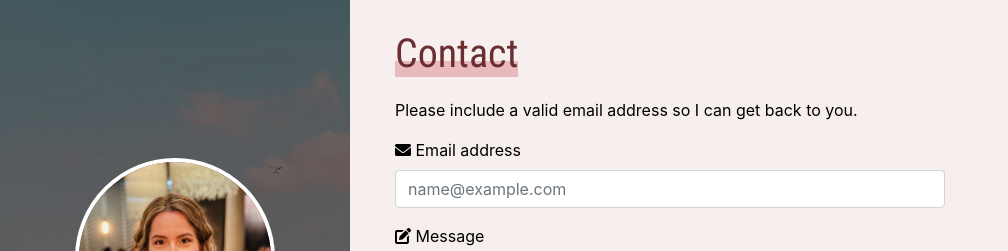
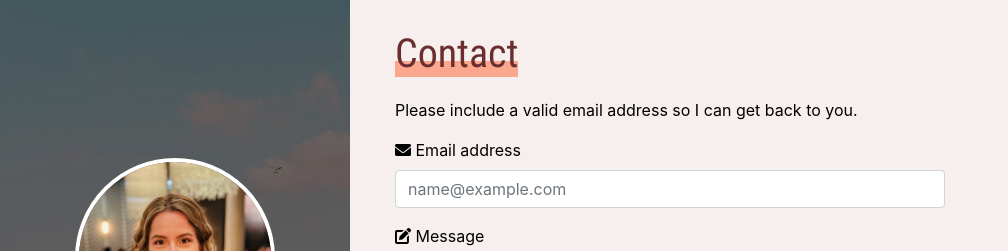
Before and after one commit to allyth/allyth.me, a Jekyll site: the page built from contact.html, in a window 1280 px wide. Shown: the top 251 px of the page, without its empty margins (0-1008 px from the left). Built offline with Jekyll 4.4.1, drawn with Linux system fonts in a browser that asks for light colours.

Commit message:
Update heading highlight

```diff
--- a/_sass/main.scss
+++ b/_sass/main.scss
@@ -248,7 +248,7 @@ a, a:hover, a:visited{
 }
 
 span.ap-highlight-pink {
-  background: linear-gradient(rgba(255,255,255,0) 65%,#e8babd 65%,#e8babd);
+  background: linear-gradient(rgba(255,255,255,0) 65%,#fba78d 65%,#fba78d);
 }
 
 .gallery {
```
